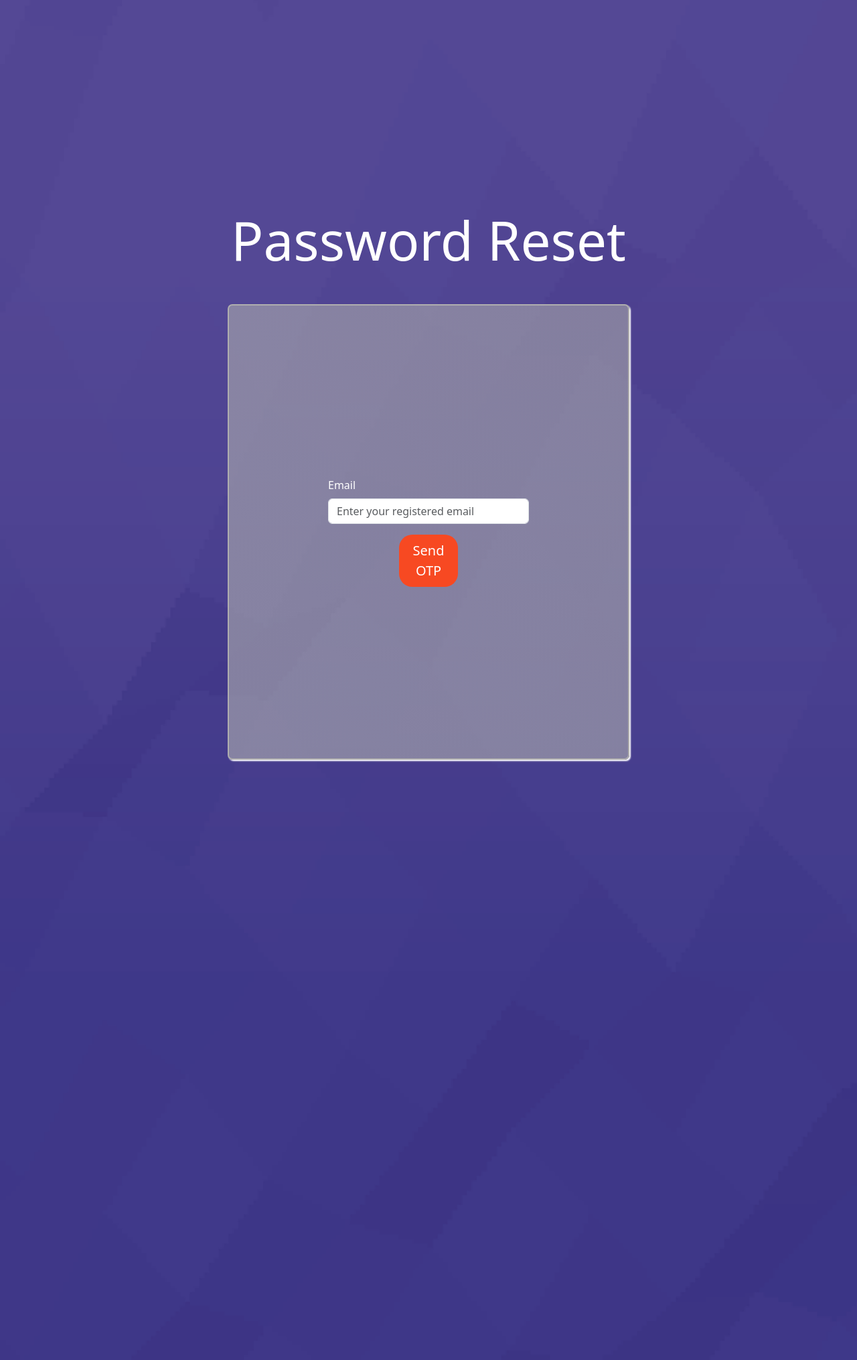
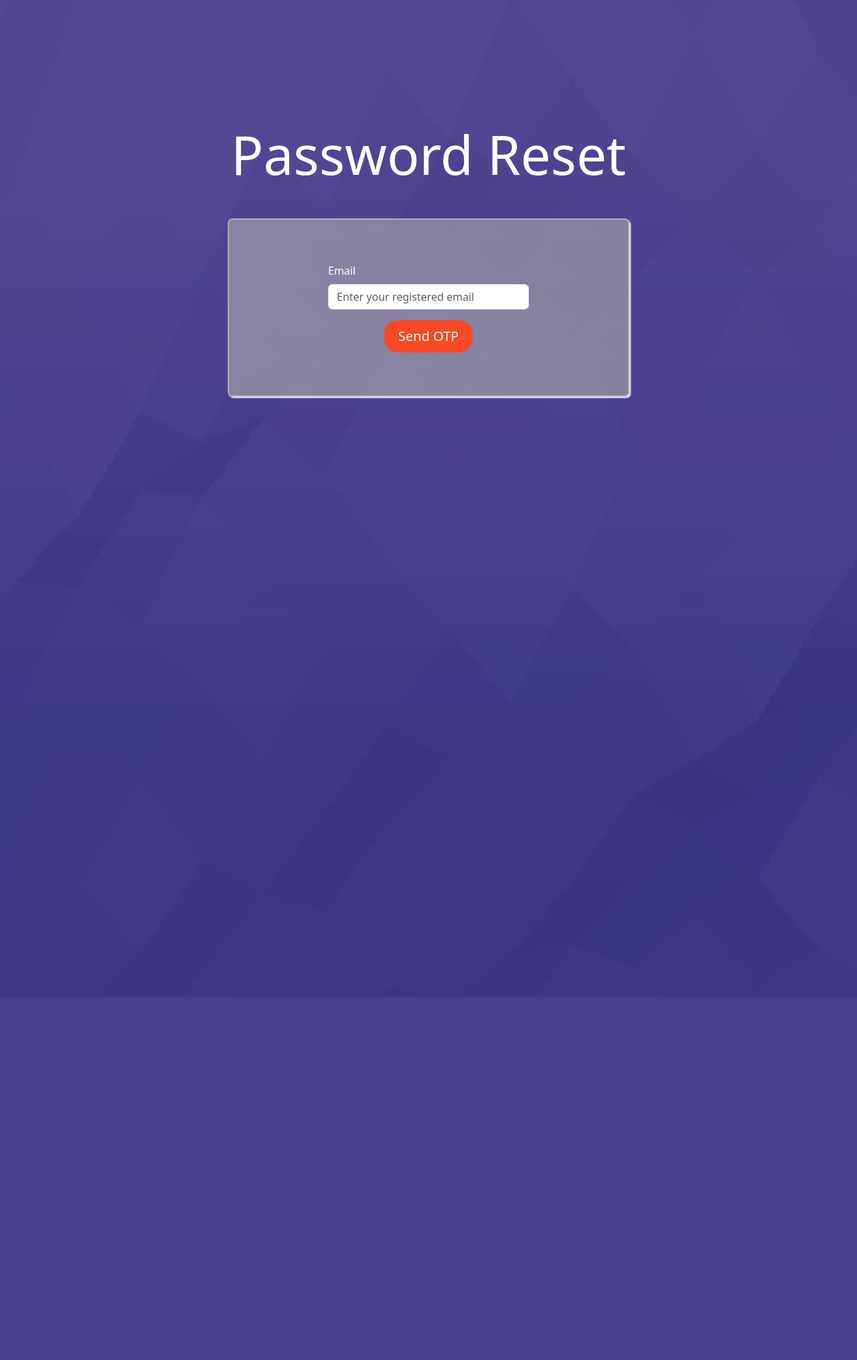
Before and after one commit to Hariharan-mk-14/Hotelproject, a Django app: page /password-reset-request/ in a window 1280 px wide. Shown: the part 202-2232 px from the top of the page at 67% size. After the commit the page ends 1646 px from the top, so only its background shows below. Run offline with Django 5.2, Linux system fonts and the light colour scheme; some libraries are stand-ins or nearby versions.

Commit message:
Update forgotpassword.html

```diff
--- a/hotelapp/templates/forgotpassword.html
+++ b/hotelapp/templates/forgotpassword.html
@@ -22,8 +22,8 @@
     align-items: center;
     justify-content: center;
     color: white;
-           padding-top:20%;
-           padding-bottom:60%;
+           padding-top:10%;
+           padding-bottom:50%;
 
 }
 .sign-form{
@@ -37,6 +37,7 @@
     box-shadow: 2px 2px 2px rgb(255, 255, 255);
     border-radius: 7px;
     background:linear-gradient(45deg,rgba(177, 177, 177, 0.603),rgba(170, 170, 170, 0.589));
+    padding:2%
 
 }
         @media (max-width:1400px){
@@ -50,7 +51,7 @@
     align-items: center;
     justify-content: center;
     color: white;
-    padding-top: 40%;
+    padding-top: 30%;
     padding-bottom: 70%;
 }
 .sign-form{
@@ -64,7 +65,7 @@
     box-shadow: 2px 2px 2px rgb(255, 255, 255);
     border-radius: 7px;
     background:linear-gradient(45deg,rgba(177, 177, 177, 0.603),rgba(170, 170, 170, 0.589));
-    padding: 20%;
+    padding: 5%;
 }
         }
 .login-btn {
```
